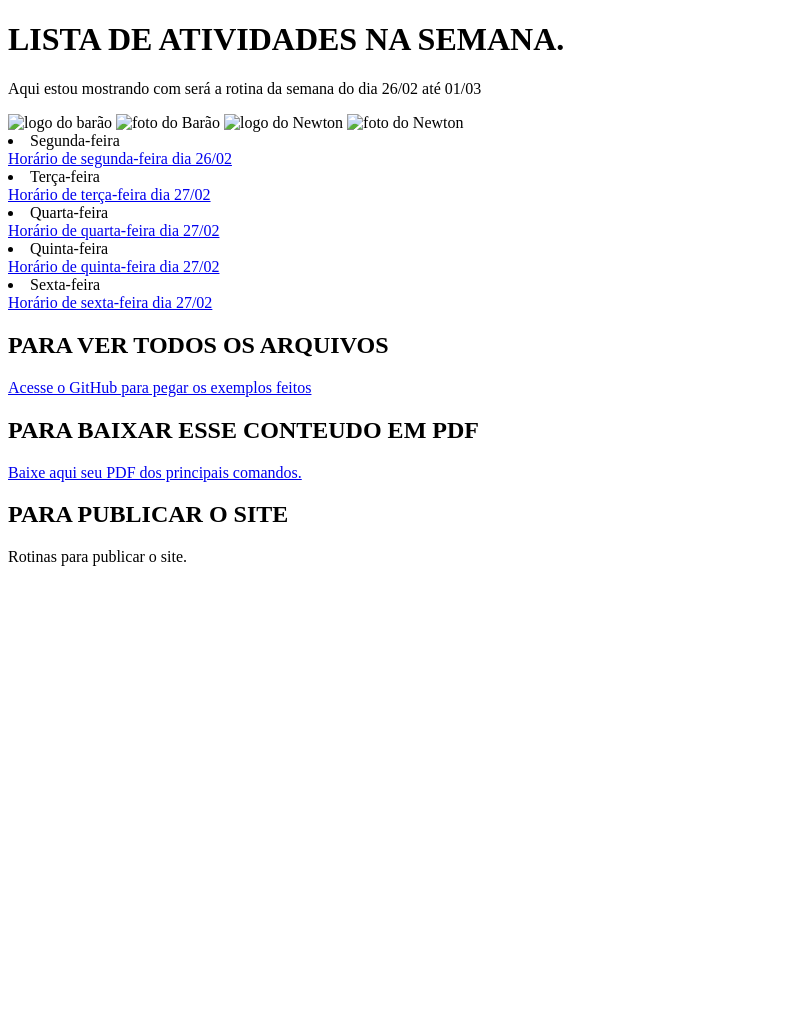
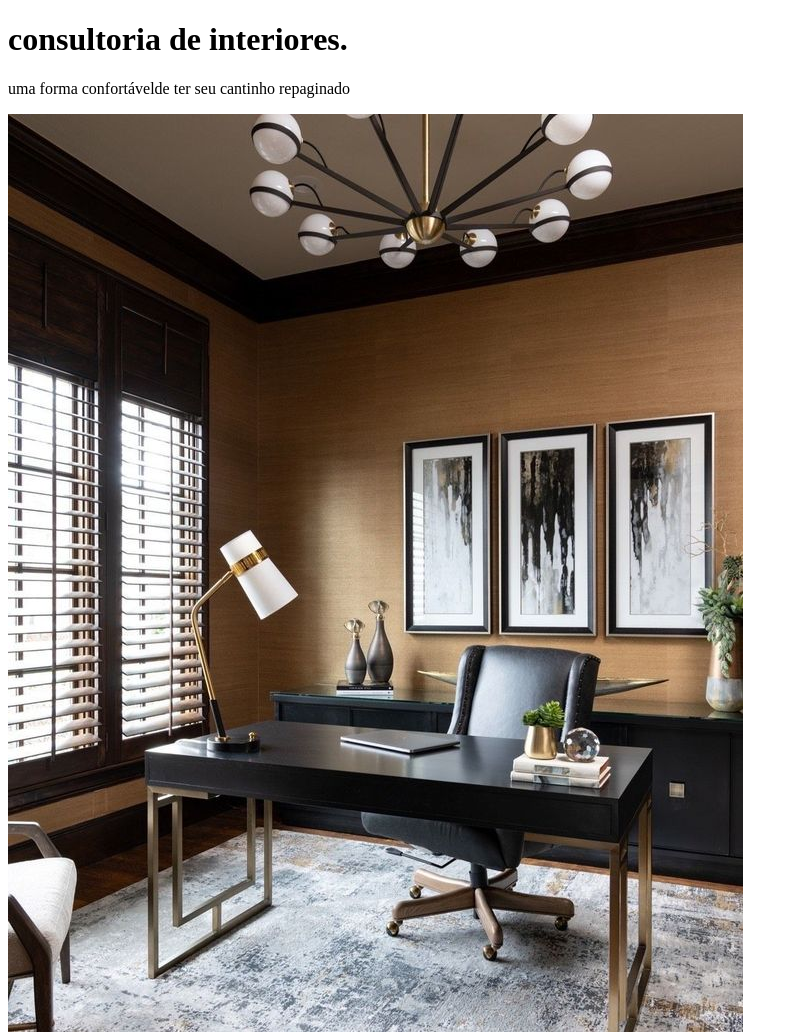
Before and after one commit to NADIAgabi/site--2024, a plain HTML site: page index.html in a window 1280 px wide. Shown: the top 1032 px of the page, without its empty margins (0-798 px from the left). Before the commit the page ends 800 px from the top, so only its background shows below. Drawn offline with Linux system fonts and the light colour scheme.

Commit message:
Update index.html

```diff
--- a/index.html
+++ b/index.html
@@ -7,43 +7,14 @@
     <title></title>
 </head>
 <body>
-    <h1> LISTA DE ATIVIDADES NA SEMANA.</h1>
+    <h1> consultoria de interiores.</h1>
 
-    <p> Aqui estou mostrando com será a rotina da semana do dia 26/02 até 01/03</p>
-
-    <img src="bara01.png" alt="logo do barão">
-    <img src="BARAO2.jpg" alt="foto do Barão">
-    <img src="NEWTON1.jpg" alt="logo do Newton">
-    <img src="NEWTON2.jpg" alt="foto do Newton">
+    <p> uma forma confortávelde ter seu cantinho repaginado</p>
 
 
-        <li>Segunda-feira</li>
-        <a href="segunda.html" target="_blank">Horário de segunda-feira dia 26/02</a>
+ <img src="IMG-design.jpg" alt"temos escritórios modernos">
+<img src="IMG-escritorio.jpg"
+Alt"de auto padrão"
+<img src="IMG-20240304-WA0010 alt="pensado diretamente em seu conforto">
 
-        <li>Terça-feira</li>
-        <a href="terca.html" target="_blank">Horário de terça-feira dia 27/02</a>
-
-        <li>Quarta-feira</li>
-        <a href="quarta.html" target="_blank">Horário de quarta-feira dia 27/02</a>
-
-        <li>Quinta-feira</li>
-        <a href="quinta.html" target="_blank">Horário de quinta-feira dia 27/02</a>
-
-        <li>Sexta-feira</li>
-        <a href="sexta.html" target="_blank">Horário de sexta-feira dia 27/02</a>
-
-    </ol>
-    <h2> PARA VER TODOS OS ARQUIVOS</h2>
-    <a href="https://github.com/rogeriodfreis/HTML-CSS" target="_blank">Acesse o GitHub para pegar os exemplos feitos</a>
-
-    <h2> PARA BAIXAR ESSE CONTEUDO EM PDF</h2>
-    <a href="https://github.com/rogeriodfreis/HTML-CSS/blob/main/COINI.pdf" target="_blank"  download="COINI.pdf" type="aplication/pdf">
-        Baixe aqui seu PDF dos principais comandos.
-    </a>
-     <h2> PARA PUBLICAR O SITE</h2>
-
-    <p> Rotinas para publicar o site.</p>
-
-
-</body>
-</html>
+    <li>estamos abertos</li> target="_blank"> Horário de segunda-feira a sexta-feira</a>
```
